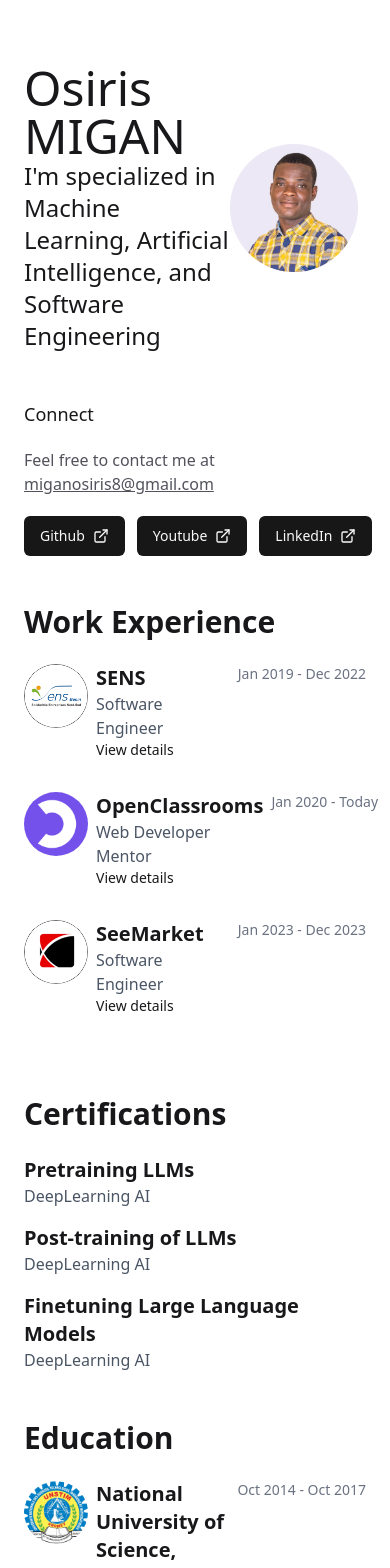
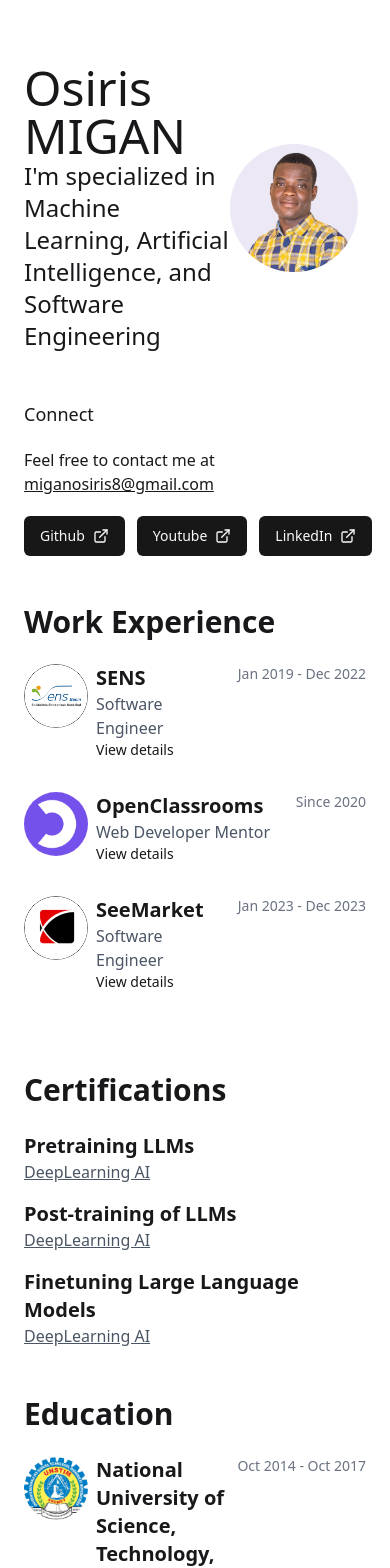
Before and after one commit to Osiris8/osirismigan, a Next.js app: page / in a window 390 px wide. Shown: the top 1568 px of the page. Built offline with nearby package versions, Linux system fonts and the light colour scheme.

Commit message:
update responsive

```diff
--- a/components/Certification.tsx
+++ b/components/Certification.tsx
@@ -1,14 +1,16 @@
+import { ExternalLink } from "lucide-react";
+
 export default function Certification() {
   return (
     <div className="container max-w-2xl mx-auto p-6">
       <h2 className="text-3xl mb-6 font-bold">Certifications</h2>
       <div className="flex flex-col text-left">
         <h4 className="text-xl font-semibold">Pretraining LLMs</h4>
-        <div className="text-md text-gray-600">
+        <div className="flex text-md text-gray-600">
           <a
             href="https://learn.deeplearning.ai/accomplishments/5a84f143-f065-4702-9cba-341f85e38af3?usp=sharing"
             target="_blank"
-            className="no-underline hover:underline"
+            className="underline"
           >
             DeepLearning AI
           </a>
@@ -20,7 +22,7 @@ export default function Certification() {
         <div className="text-md text-gray-600">
           <a
             href="https://learn.deeplearning.ai/accomplishments/1fcf201d-5d44-4f32-b13e-b3b8f4e8d1fd?usp=sharing"
-            className="no-underline hover:underline"
+            className="underline"
             target="_blank"
           >
             DeepLearning AI
@@ -35,7 +37,7 @@ export default function Certification() {
         <div className="text-md text-gray-600">
           <a
             href="https://learn.deeplearning.ai/accomplishments/e9787edb-df4e-4444-85ea-075026db500c?usp=sharing"
-            className="no-underline hover:underline"
+            className="underline"
             target="_blank"
           >
             DeepLearning AI
--- a/components/Connect.tsx
+++ b/components/Connect.tsx
@@ -5,11 +5,11 @@ import { ExternalLink } from "lucide-react";
 
 export default function Connect() {
   return (
-    <div className="container max-w-2xl mx-auto p-6" id="education">
+    <div className="container max-w-2xl mx-auto p-6">
       <h3 className="mb-5 text-lg font-medium">Connect</h3>
-      <p className="mb-5 text-zinc-600 dark:text-zinc-400">
+      <p className="mb-5">
         Feel free to contact me at{" "}
-        <a className="underline dark:text-zinc-300" href={`mailto:${EMAIL}`}>
+        <a className="underline" href={`mailto:${EMAIL}`}>
           {EMAIL}
         </a>
       </p>
--- a/components/Experience.tsx
+++ b/components/Experience.tsx
@@ -38,7 +38,7 @@ export default function Experience() {
       company: "OpenClassrooms",
       role: "Web Developer Mentor",
       logo: oc,
-      dates: "Jan 2020 - Today",
+      dates: "Since 2020",
       details:
         "Support students by analyzing their needs and adapting teaching methods accordingly. Offer perspectives on the profession of web developer and monitor students' motivation to give their best. Monitor learners' progress and alert them to any delays. Helping students to defend their projects.",
       url: "https://openclassrooms.com/fr/",
@@ -56,7 +56,7 @@ export default function Experience() {
   ];
 
   return (
-    <div className="container max-w-2xl mx-auto p-6" id="experience">
+    <div className="container max-w-2xl mx-auto p-6">
       <h2 className="text-3xl mb-6 font-bold">Work Experience</h2>
       {experiences.map((exp, index) => (
         <div key={index} className="flex flex-row justify-between mb-6">
```
